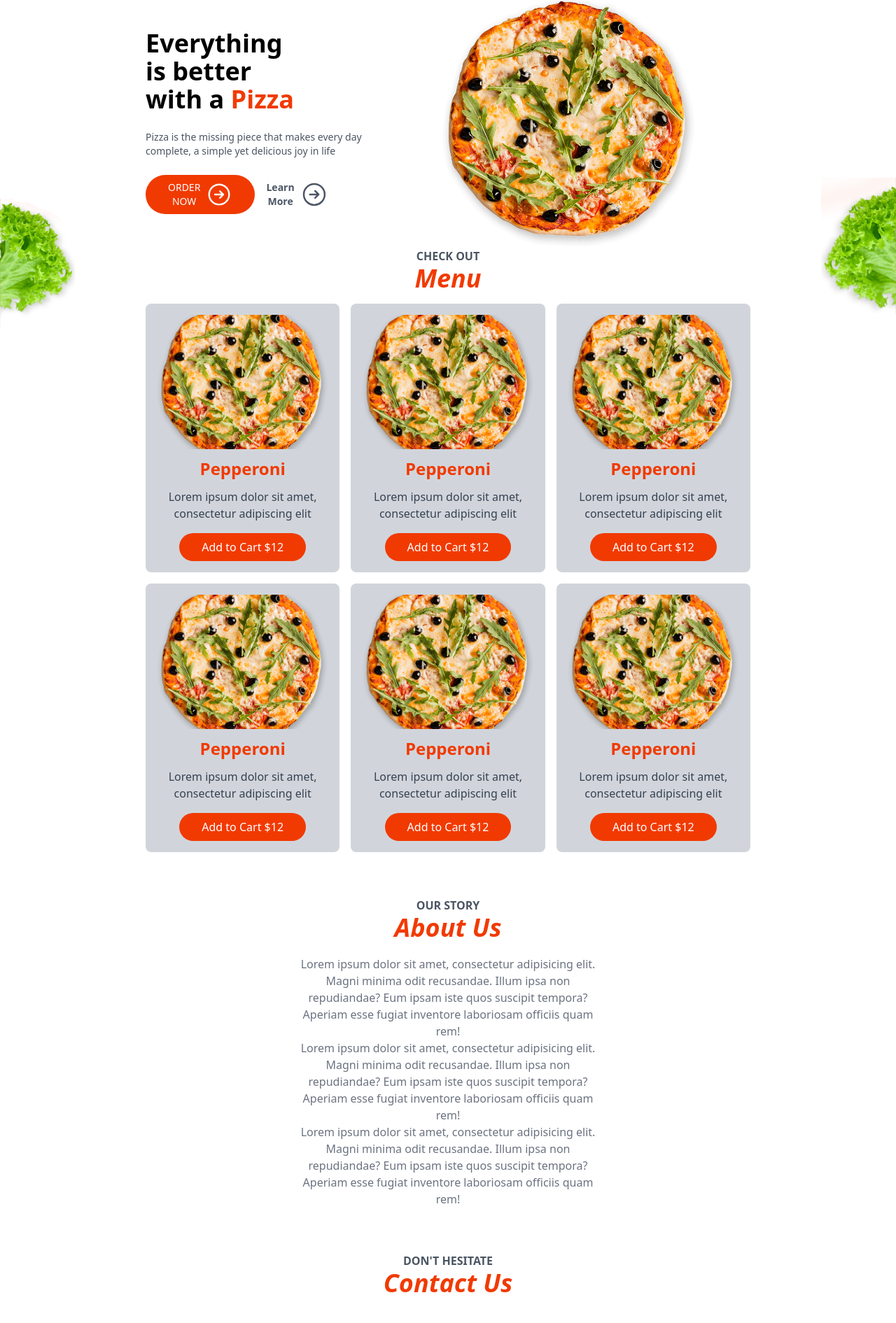
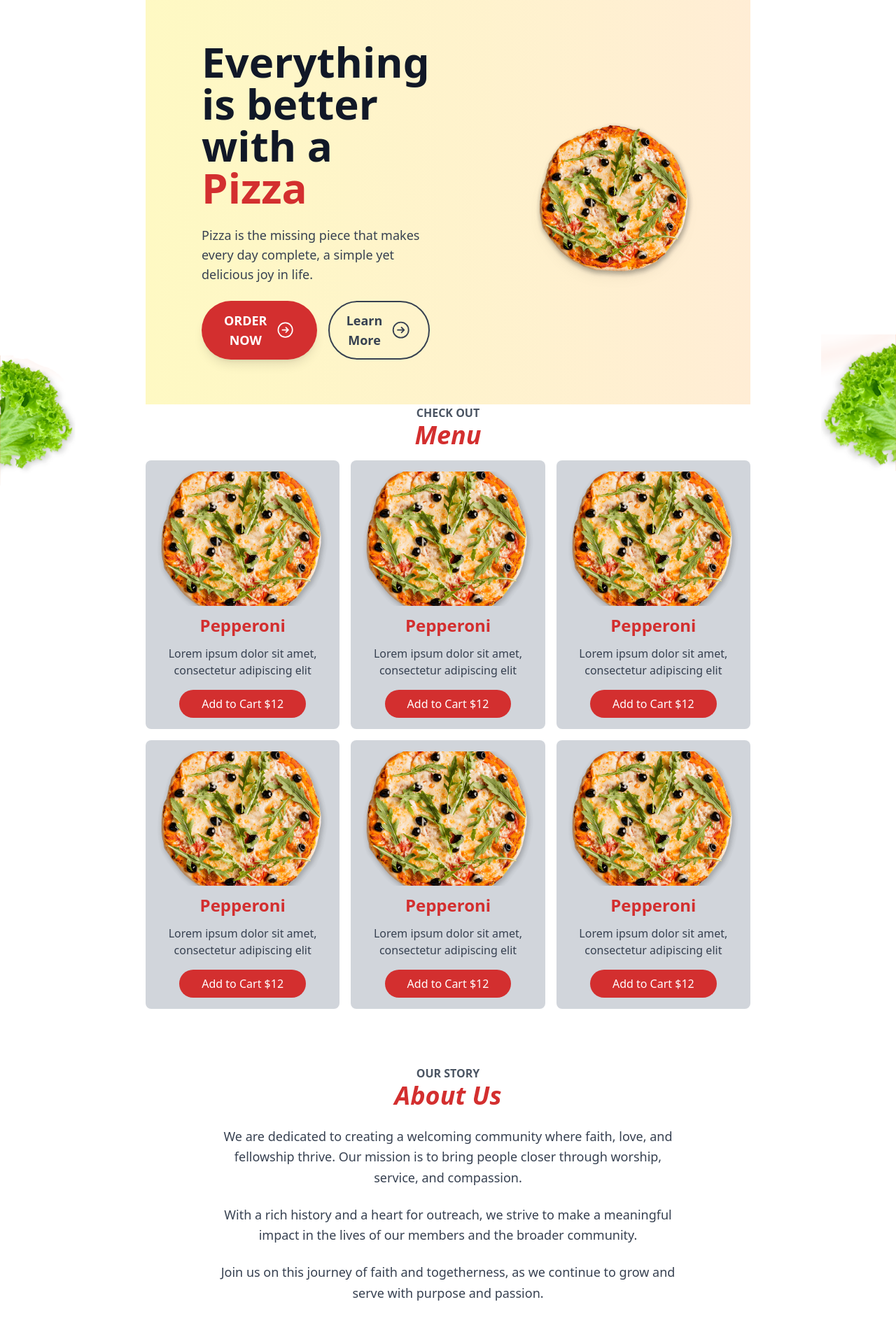
Before and after one commit to rialparmar1777/food-ordering-app, a Next.js app: page / in a window 1280 px wide. Shown: the part 62-1953 px from the top of the page at 70% size. Built offline with nearby package versions, Linux system fonts and the light colour scheme.

Commit message:
Adding new color palette

```diff
--- a/src/app/page.js
+++ b/src/app/page.js
@@ -11,36 +11,37 @@ export default function Home() {
       <Header />
       <Hero />
       <HomeMenu />
-    <section className="text-center my-16">
-      <SectionHeaders
-      subHeader={'Our Story'}
-      mainHeader={'About Us'}
-      />
-      <div className="text-gray-500 max-w-md mx-auto mt-5 flex-col gap-4">
+
+      <section className="text-center my-20 px-6">
+        <SectionHeaders subHeader={"Our Story"} mainHeader={"About Us"} />
+        <div className="text-gray-700 max-w-2xl mx-auto mt-6 flex flex-col gap-6 leading-relaxed text-lg">
           <p>
-      Lorem ipsum dolor sit amet, consectetur adipisicing elit. Magni minima odit recusandae. Illum ipsa non repudiandae? Eum ipsam iste quos suscipit tempora? Aperiam esse fugiat inventore laboriosam officiis quam rem!
+            We are dedicated to creating a welcoming community where faith, love, and fellowship thrive. Our mission is to bring people closer through worship, service, and compassion.
           </p>
           <p>
-      Lorem ipsum dolor sit amet, consectetur adipisicing elit. Magni minima odit recusandae. Illum ipsa non repudiandae? Eum ipsam iste quos suscipit tempora? Aperiam esse fugiat inventore laboriosam officiis quam rem!
+            With a rich history and a heart for outreach, we strive to make a meaningful impact in the lives of our members and the broader community.
           </p>
           <p>
-      Lorem ipsum dolor sit amet, consectetur adipisicing elit. Magni minima odit recusandae. Illum ipsa non repudiandae? Eum ipsam iste quos suscipit tempora? Aperiam esse fugiat inventore laboriosam officiis quam rem!
+            Join us on this journey of faith and togetherness, as we continue to grow and serve with purpose and passion.
           </p>
         </div>
-
       </section>
 
-    <section className="text-center my-8">
-      <SectionHeaders
-        subHeader={'Don\'t hesitate'}
-        mainHeader={'Contact Us'}
-      />
-
-      <div className="mt-8">
-      <a className="text-4xl underline text-gray-600"
-      href="tel:+1 123 234 3456 ">+1 123 234 3456 </a>
+      <section className="text-center my-16 px-6">
+        <SectionHeaders subHeader={"Don't hesitate"} mainHeader={"Contact Us"} />
+        <div className="mt-6">
+          <a
+            className="text-4xl font-semibold text-yellow-500 hover:text-yellow-600 transition-all duration-300 underline"
+            href="tel:+1 123 234 3456">
+            +1 123 234 3456
+          </a>
         </div>
       </section>
+
+      <footer className="border-t border-gray-300 p-8 text-center text-gray-600 mt-16 bg-gray-50">
+        <p className="text-sm">&copy; 2025 All rights reserved</p>
+        <p className="text-sm">Powered by <span className="font-semibold text-yellow-600">Rial</span></p>
+      </footer>
     </>
-  )
+  );
 }
--- a/src/components/layout/Hero.js
+++ b/src/components/layout/Hero.js
@@ -4,33 +4,35 @@ import Right from "../icons/Right";
 
 export default function Hero() {
   return (
-    <>
-      <section className="hero">
-        <div className="py-12">
-          <h1 className="text-4xl font-semibold">Everything<br /> is better<br /> with a <span className="text-primary">Pizza</span></h1>
-          <p className="my-6 text-gray-600 text-sm">
-            Pizza is the missing piece that makes every day complete, a simple
-            yet delicious joy in life
+    <section className="hero flex flex-col lg:flex-row items-center justify-between px-6 lg:px-20 py-16 bg-gradient-to-r from-yellow-100 to-orange-100">
+      <div className="max-w-lg text-center lg:text-left">
+        <h1 className="text-5xl lg:text-6xl font-extrabold leading-tight text-gray-900">
+          Everything<br /> is better<br /> with a <span className="text-primary">Pizza</span>
+        </h1>
+        <p className="my-6 text-gray-700 text-lg">
+          Pizza is the missing piece that makes every day complete, a simple yet delicious joy in life.
         </p>
-          <div className="flex gap-4 text-sm">
-            <button className="bg-primary uppercase flex items-center gap-2 text-white px-8 py-2 rounded-full ">Order Now
+        <div className="flex flex-col sm:flex-row gap-4 text-lg mt-6">
+          <button className="bg-primary hover:bg-red-700 transition-all uppercase flex items-center gap-3 text-white px-8 py-3 rounded-full shadow-lg font-semibold">
+            Order Now
             <Right />
           </button>
-            <button className="flex gap-2 py-2 text-gray-600 font-semibold">Learn More
+          <button className="flex items-center gap-3 py-3 px-6 text-gray-700 border-2 border-gray-700 rounded-full font-semibold hover:bg-gray-700 hover:text-white transition-all">
+            Learn More
             <Right />
           </button>
         </div>
       </div>
-
-        <div className="relative">
+      <div className="relative w-full max-w-lg mt-10 lg:mt-0">
         <Image
-            src={"/pizza.png"}
-            layout={"fill"}
-            objectFit={"contain"}
-            alt={"pizza"}
+          src="/pizza.png"
+          width={500}
+          height={500}
+          objectFit="contain"
+          alt="pizza"
+          className="drop-shadow-lg"
         />
       </div>
     </section>
-    </>
   );
 }
--- a/tailwind.config.mjs
+++ b/tailwind.config.mjs
@@ -8,7 +8,11 @@ export default {
   theme: {
     extend: {
       colors: {
-        primary: '#f13a01',
+        primary: '#D32F2F', // Rich Pizza Sauce Red
+        secondary: '#F57C00', // Cheesy Orange
+        accent: '#FFEB3B', // Golden Crust Yellow
+        dark: '#4E342E', // Oven-Baked Brown
+        light: '#FFF3E0', // Warm Dough White
       },
     },
   },
```
Lines whose indentation alone changed are shown as unchanged.
